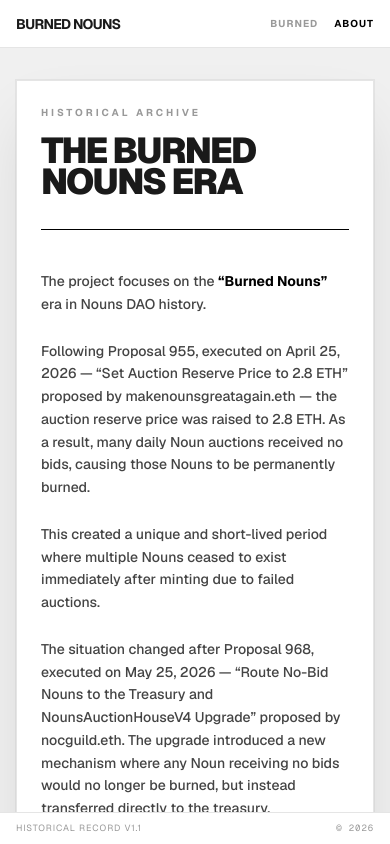
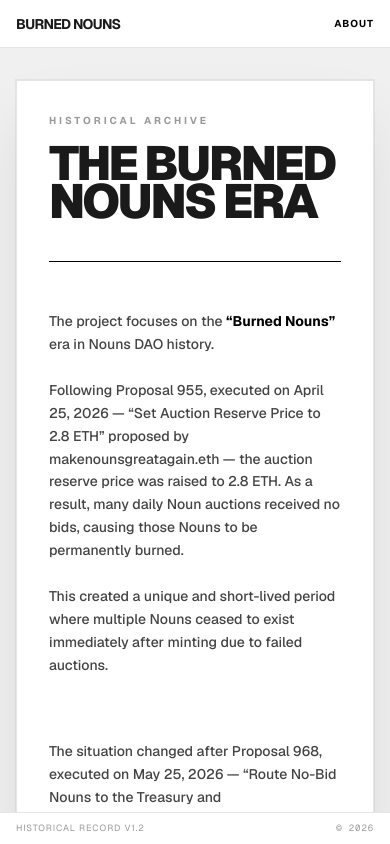
Before and after one commit to XppaiCyberr/burned-nouns, a Next.js app: page /about in a window 390 px wide. Built offline with nearby package versions, Linux system fonts and the light colour scheme.

Commit message:
Optimize horizontal layout for About page and streamline navigation

```diff
--- a/src/app/about/page.tsx
+++ b/src/app/about/page.tsx
@@ -9,22 +9,22 @@
       <nav className="h-12 border-b border-[#E5E5E5] px-4 flex justify-between items-center bg-white flex-shrink-0">
         <Link href="/" className="font-bold tracking-tighter text-sm uppercase">Burned Nouns</Link>
         <div className="flex gap-4 text-[10px] font-bold uppercase tracking-widest text-[#999]">
-          <Link href="/" className="hover:text-black transition-colors">Burned</Link>
           <Link href="/about" className="text-black transition-colors">About</Link>
         </div>
       </nav>
 
-      {/* Main Content Area - Allowing scroll here to prevent cutoff */}
+      {/* Main Content Area - Wide horizontal layout */}
       <div className="flex-1 overflow-y-auto bg-[#F0F0F0] p-4 lg:p-12 flex justify-center items-start">
-        <div className="max-w-2xl w-full bg-white border border-[#E5E5E5] p-6 lg:p-16 my-4 lg:my-8 shadow-[0_0_0_1px_rgba(0,0,0,0.05),0_30px_60px_-12px_rgba(0,0,0,0.12)]">
-          <header className="mb-10 lg:mb-12 border-b border-black pb-8">
+        <div className="max-w-6xl w-full bg-white border border-[#E5E5E5] p-8 lg:p-20 my-4 lg:my-8 shadow-[0_0_0_1px_rgba(0,0,0,0.05),0_30px_60px_-12px_rgba(0,0,0,0.12)]">
+          <header className="mb-12 border-b border-black pb-10">
             <span className="block text-[10px] font-bold uppercase tracking-[0.3em] text-[#999] mb-4">Historical Archive</span>
-            <h1 className="text-4xl lg:text-7xl font-black tracking-tighter leading-[0.85] uppercase">
+            <h1 className="text-5xl lg:text-8xl font-black tracking-tighter leading-[0.8] uppercase">
               The Burned<br />Nouns Era
             </h1>
           </header>
 
-          <div className="space-y-6 text-sm lg:text-base leading-relaxed text-[#444] font-medium">
+          <div className="grid grid-cols-1 lg:grid-cols-2 gap-16 text-sm lg:text-lg leading-relaxed text-[#444] font-medium">
+            <div className="space-y-6">
               <p>
                 The project focuses on the <strong className="text-black">“Burned Nouns”</strong> era in Nouns DAO history.
               </p>
@@ -36,14 +36,16 @@
               <p>
                 This created a unique and short-lived period where multiple Nouns ceased to exist immediately after minting due to failed auctions.
               </p>
+            </div>
 
+            <div className="space-y-6">
               <p>
                 The situation changed after Proposal 968, executed on May 25, 2026 — “Route No-Bid Nouns to the Treasury and NounsAuctionHouseV4 Upgrade” proposed by nocguild.eth. The upgrade introduced a new mechanism where any Noun receiving no bids would no longer be burned, but instead transferred directly to the treasury.
               </p>
 
-            <div className="bg-[#F5F5F5] p-5 lg:p-6 border-l-4 border-black my-8">
-              <span className="block text-[9px] font-bold uppercase tracking-widest text-[#999] mb-2">Scope of Records</span>
-              <p className="text-lg lg:text-xl font-bold tracking-tight text-black italic">
+              <div className="bg-[#F5F5F5] p-8 border-l-4 border-black">
+                <span className="block text-[9px] font-bold uppercase tracking-widest text-[#999] mb-3">Scope of Records</span>
+                <p className="text-2xl font-bold tracking-tight text-black italic leading-tight">
                   “Because of this change, the ‘Burned Nouns’ era only includes Noun IDs 1888 through 1913.”
                 </p>
               </div>
@@ -52,19 +54,20 @@
                 After Noun 1913, all no-bid Nouns were preserved in the treasury instead of being destroyed. The project aims to document, preserve, and celebrate this rare chapter in Nouns history.
               </p>
             </div>
+          </div>
 
-          <div className="mt-12 lg:mt-16 pt-8 border-t border-[#E5E5E5] flex justify-between items-center">
+          <div className="mt-20 pt-10 border-t border-[#E5E5E5] flex justify-between items-center">
             <Link href="/" className="text-[10px] font-bold uppercase tracking-[0.2em] border-b border-black pb-1 hover:opacity-50 transition-opacity">
-              Back to Burned
+              Back to Archive
             </Link>
-            <span className="font-mono text-[9px] text-[#999]">ARCHIVE_DOC_955_968</span>
+            <span className="font-mono text-[10px] text-[#999]">ARCHIVE_DOC_955_968_V1.2</span>
           </div>
         </div>
       </div>
 
       {/* Footer */}
       <footer className="h-8 border-t border-[#E5E5E5] px-4 flex justify-between items-center bg-white text-[9px] text-[#999] uppercase tracking-widest flex-shrink-0">
-        <span>Historical Record v1.1</span>
+        <span>Historical Record v1.2</span>
         <span className="font-mono">© 2026</span>
       </footer>
     </main>
--- a/src/app/page.tsx
+++ b/src/app/page.tsx
@@ -33,7 +33,6 @@
       <nav className="h-12 border-b border-[#E5E5E5] px-4 flex justify-between items-center bg-white flex-shrink-0">
         <Link href="/" className="font-bold tracking-tighter text-sm uppercase">Burned Nouns</Link>
         <div className="flex gap-4 text-[10px] font-bold uppercase tracking-widest text-[#999]">
-          <Link href="/" className="text-black transition-colors">Burned</Link>
           <Link href="/about" className="hover:text-black transition-colors">About</Link>
         </div>
       </nav>
@@ -139,7 +138,7 @@
 
       {/* Footer */}
       <footer className="h-8 border-t border-[#E5E5E5] px-4 flex justify-between items-center bg-white text-[9px] text-[#999] uppercase tracking-widest flex-shrink-0">
-        <span>Historical Record v1.1</span>
+        <span>Historical Record v1.2</span>
         <span className="font-mono">© 2026 BURNEDNOUNS</span>
       </footer>
 
```
Lines whose indentation alone changed are shown as unchanged.
